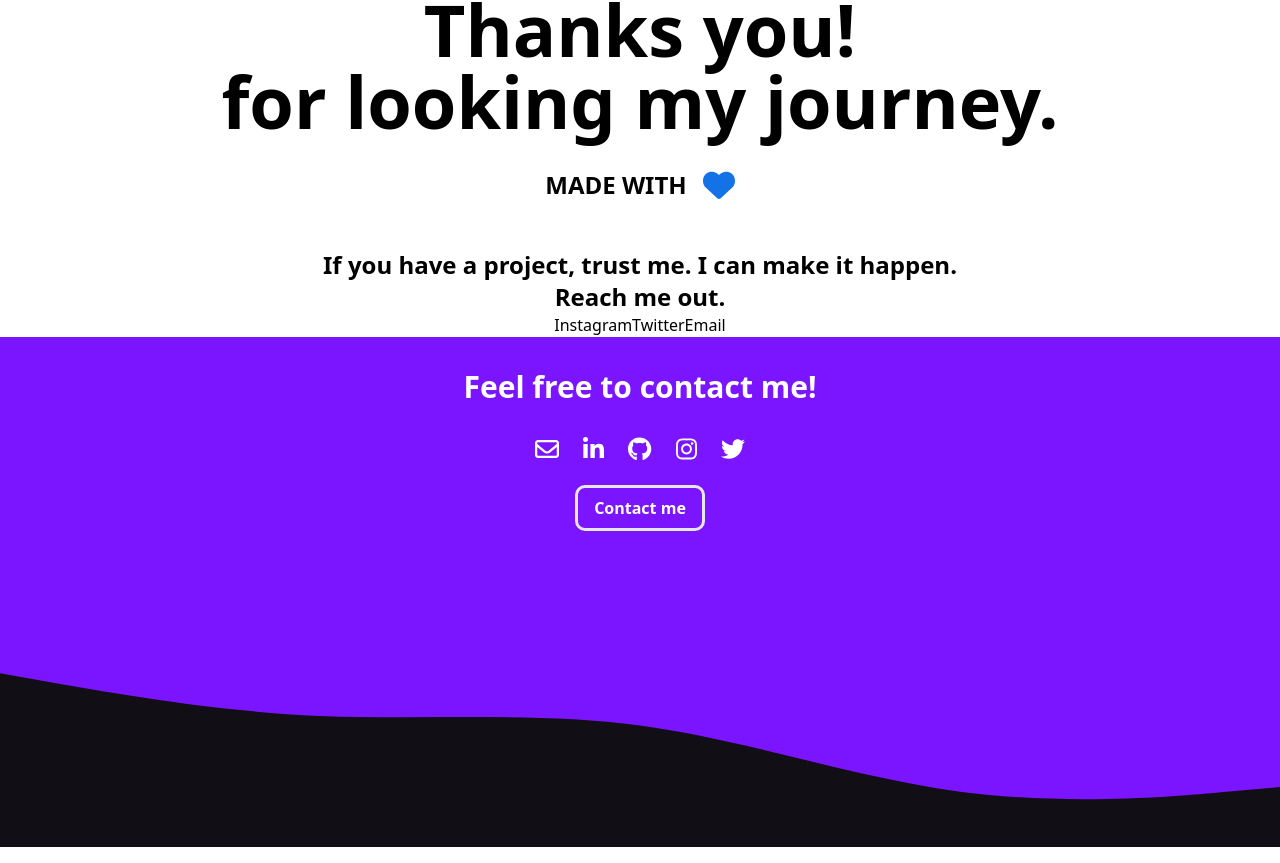
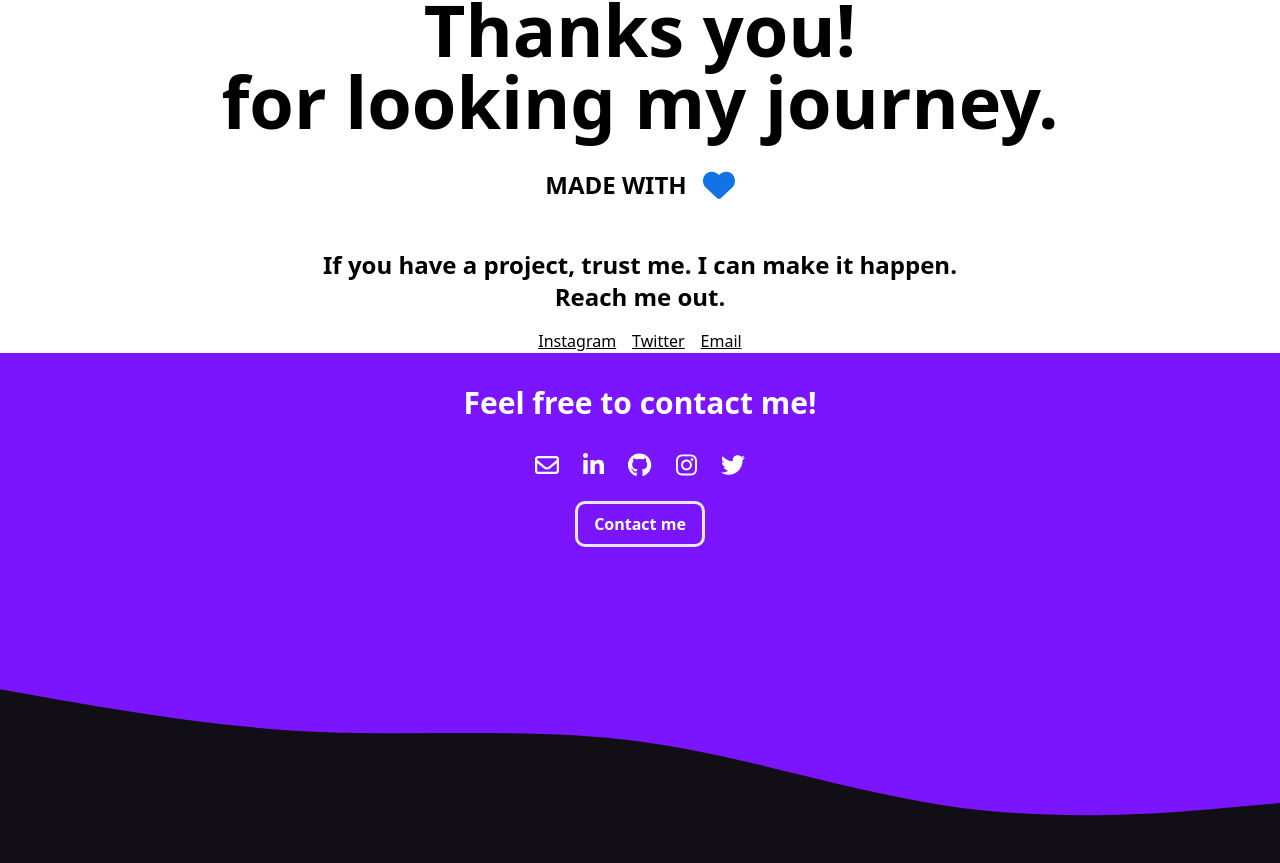
Before and after one commit to linusehle/linusehle-portfolio, a Vue app: page / in a window 1280 px wide. Shown: the part 3571-4434 px from the top of the page. Built offline with nearby package versions, Linux system fonts and the light colour scheme.

Commit message:
feat: removed element

```diff
--- a/src/components/Home.vue
+++ b/src/components/Home.vue
@@ -195,14 +195,18 @@
             <span class="font-semibold text-2xl">If you have a project, trust me. I can make it happen. <br>Reach me out.</span>
         </div>
     </div>
-    <div class="flex justify-center">
-        <div>
-            <span>Instagram</span>
+    <div class="flex justify-center space-x-4 mt-4">
+        <div class="underline">
+            <a href="https://www.instagram.com/linusehle/" target="_blank">
+                <span>Instagram</span>
+            </a>
         </div>
-        <div>
-            <span>Twitter</span>
+        <div class="underline">
+            <a href="https://twitter.com/ehlelinus" target="_blank">
+                <span>Twitter</span>
+            </a>
         </div>
-        <div>
+        <div class="underline">
             <span>Email</span>
         </div>
     </div>
```
